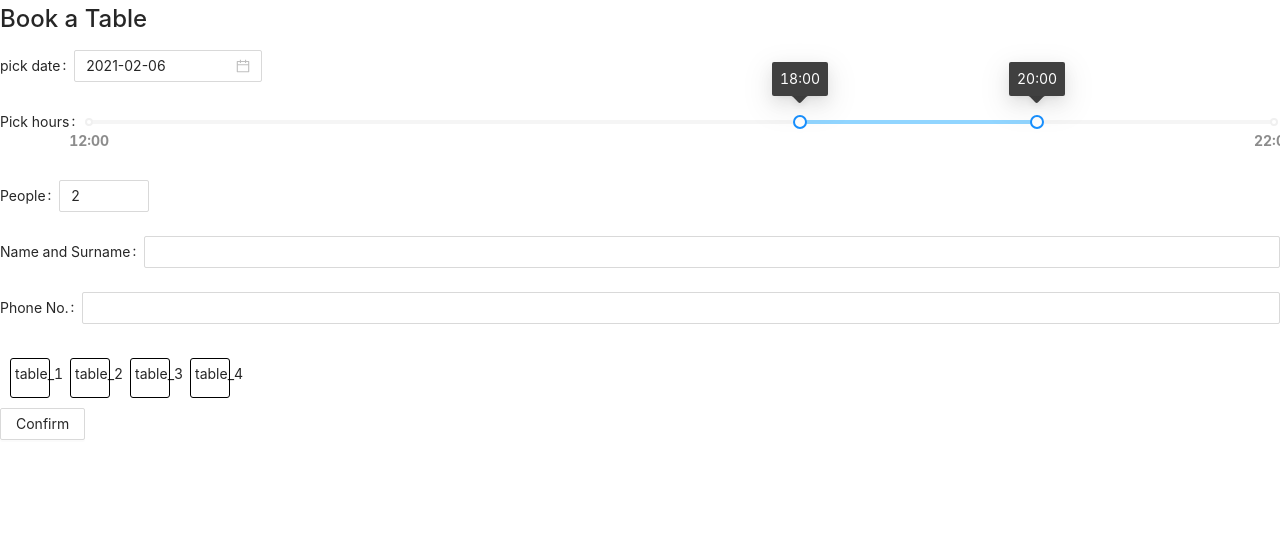
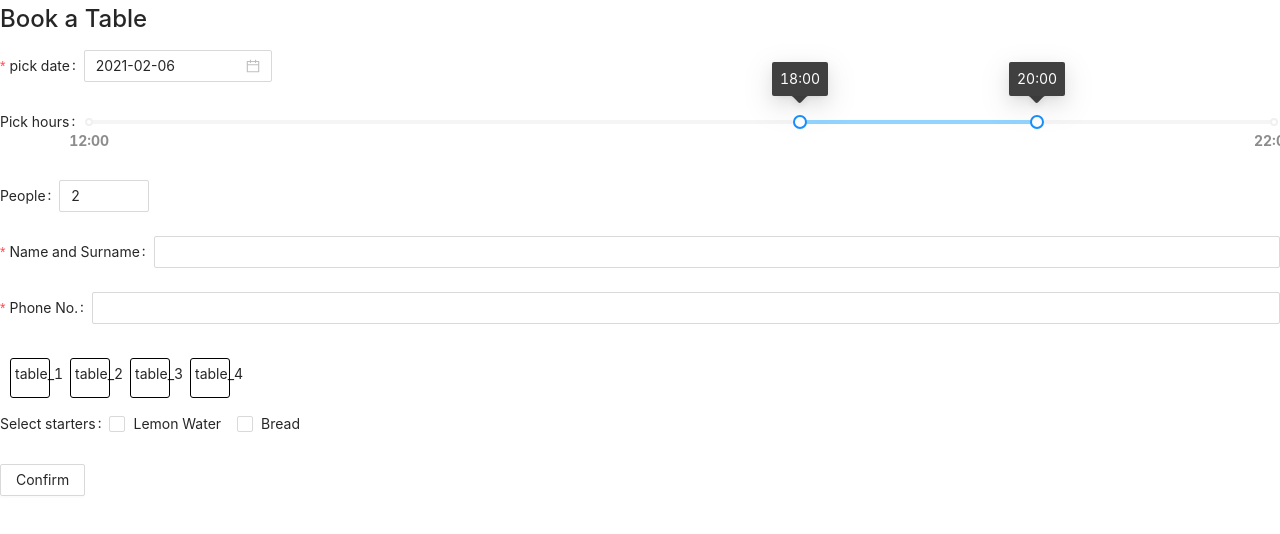
Before and after one commit to mpa-ia/eatNlounge, a Next.js app: page /bookings in a window 1280 px wide. Shown: the top 534 px of the page. Built offline with nearby package versions, Linux system fonts and the light colour scheme.

Commit message:
add starters to booking form, transfer selected values via onSubmit callback

```diff
--- a/components/BookingForm/index.tsx
+++ b/components/BookingForm/index.tsx
@@ -1,15 +1,16 @@
 import React, { useCallback, useState } from 'react';
-import { DatePicker, InputNumber, Form, Button, Slider, Input } from 'antd';
+import { DatePicker, InputNumber, Form, Button, Slider, Input, Checkbox, notification } from 'antd';
 import Tables from '../Tables';
 import { settings, content } from '../../settings';
 import moment from 'moment';
 import * as BookingFormTypes from './interfaces';
 
 const { hours, amountWidget, datePicker } = settings;
-const { bookingForm } = content.pages.bookings;
+const { bookingForm, validation } = content.pages.bookings;
 
 interface Props {
 	schedule: Bookings.Schedule | undefined;
+	onSubmit: (value: Bookings.BookingFormFields) => void;
 }
 
 function BookingForm(props: Props): React.ReactElement {
@@ -61,25 +62,48 @@ function BookingForm(props: Props): React.ReactElement {
       };
     });
   const changeBookingHours: BookingFormTypes.ChangeBookingHours = range => {
-    const [startHour, endHour] = range;
+    const [startHour] = range;
     setStartHour(startHour);
-    setDuration(endHour - startHour);
+    // setDuration(endHour - startHour);
+  };
+  const submitBooking = (values: Bookings.BookingFormControlledFields): void => {
+    if (selectedTable) {
+      props.onSubmit({ ...values, table: selectedTable });
+    } else {
+      notification.error({
+        message: validation.selectTable,
+      });
+    }
   };
   return (
-    <Form>
-      <Form.Item label={bookingForm.pickDate}>
+    <Form
+      onFinish={submitBooking}
+      initialValues={{
+        hours: [hours.defaultMin, hours.defaultMax],
+        date: pickedDate,
+        people: amountWidget.defaultValue,
+        starters: [],
+      }}
+    >
+      <Form.Item
+        label={bookingForm.pickDate}
+        name="date"
+        rules={[{ required: true }]}
+      >
         <DatePicker
           disabledDate={disableDates}
           onChange={updateDate}
           defaultValue={pickedDate}
         />
       </Form.Item>
-      <Form.Item label={bookingForm.pickHours}>
+      <Form.Item
+        label={bookingForm.pickHours}
+        name="hours"
+      >
         <Slider
           range
           min={hours.open}
           max={hours.latest}
-          defaultValue={[hours.defaultMin, hours.defaultMax]}
           step={hours.step}
           tooltipVisible
           marks={{
@@ -90,25 +114,45 @@ function BookingForm(props: Props): React.ReactElement {
           onChange={changeBookingHours}
         />
       </Form.Item>
-      <Form.Item label={bookingForm.enterPeople}>
+      <Form.Item
+        label={bookingForm.enterPeople}
+        name="people"
+      >
         <InputNumber
           min={amountWidget.defaultMin}
           max={amountWidget.defaultMax}
-          defaultValue={amountWidget.defaultValue}
         />
       </Form.Item>
-      <Form.Item label={bookingForm.enterSurname}>
+      <Form.Item
+        label={bookingForm.enterSurname}
+        name="surname"
+        rules={[{ required: true }]}
+      >
         <Input />
       </Form.Item>
-      <Form.Item label={bookingForm.enterPhone}>
+      <Form.Item
+        label={bookingForm.enterPhone}
+        name="phone"
+        rules={[{ required: true }]}
+      >
         <Input />
       </Form.Item>
       <Tables
         tables={defineTablesStatus()}
         onSelect={chooseTable}
       />
+      <Form.Item
+        name="starters"
+        label={bookingForm.selectStarters}
+      >
+        <Checkbox.Group>
+          {settings.starters.map(starter =>
+            <Checkbox key={starter.value} value={starter.value}>{starter.title}</Checkbox>,
+          )}
+        </Checkbox.Group>
+      </Form.Item>
       <Form.Item>
-        <Button>{bookingForm.confirm}</Button>
+        <Button htmlType="submit">{bookingForm.confirm}</Button>
       </Form.Item>
     </Form>
   );
--- a/pages/bookings/index.tsx
+++ b/pages/bookings/index.tsx
@@ -27,13 +27,17 @@ function Bookings(): React.ReactElement {
     }
     setBookingSchedule(bookings);
   };
+  const submitBooking = (value: any) => {
+    // Todo: API post request in the future
+    console.log(value);
+  };
   return (
     <>
       <Head>
         <title>{content.general.title} | {content.pages.bookings.title}</title>
       </Head>
       <h2>{content.pages.bookings.header}</h2>
-      <BookingForm schedule={bookingSchedule} />
+      <BookingForm schedule={bookingSchedule} onSubmit={submitBooking}/>
     </>
   );
 }
--- a/settings/index.tsx
+++ b/settings/index.tsx
@@ -12,6 +12,10 @@ export const settings = {
     { id: 'table_2'},
     { id: 'table_3'},
     { id: 'table_4'},
+  ],
+  starters: [
+    { value: 'water', title: 'Lemon Water' },
+    { value: 'bread', title: 'Bread' },
   ],
   amountWidget: {
     defaultValue: 2,
@@ -38,6 +42,10 @@ export const content = {
         enterPeople: 'People',
         pickHours: 'Pick hours',
         pickDate: 'pick date',
+        selectStarters: 'Select starters',
+      },
+      validation: {
+        selectTable: 'Choose table to finish booking process.',
       },
     },
   },
```
Also changed, not shown: types/bookings/bookings.d.ts (+13 -1 lines).
